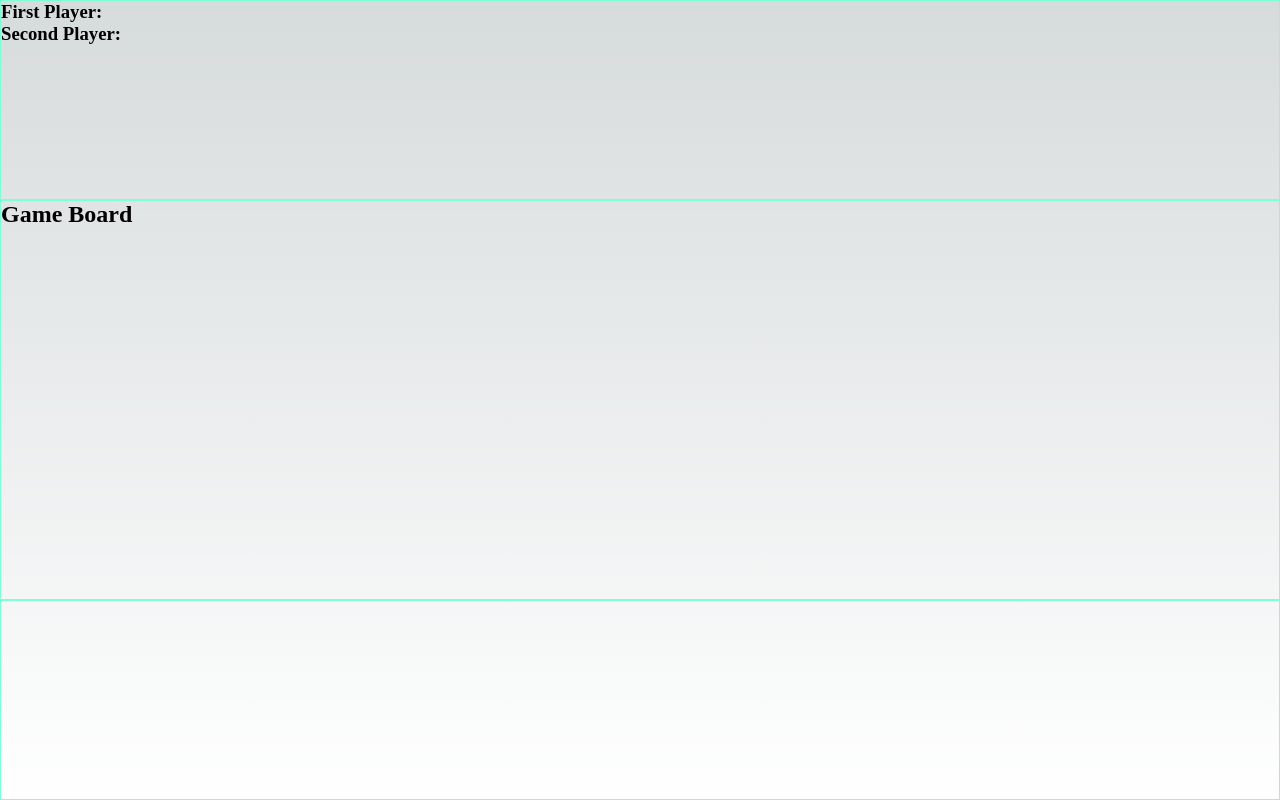
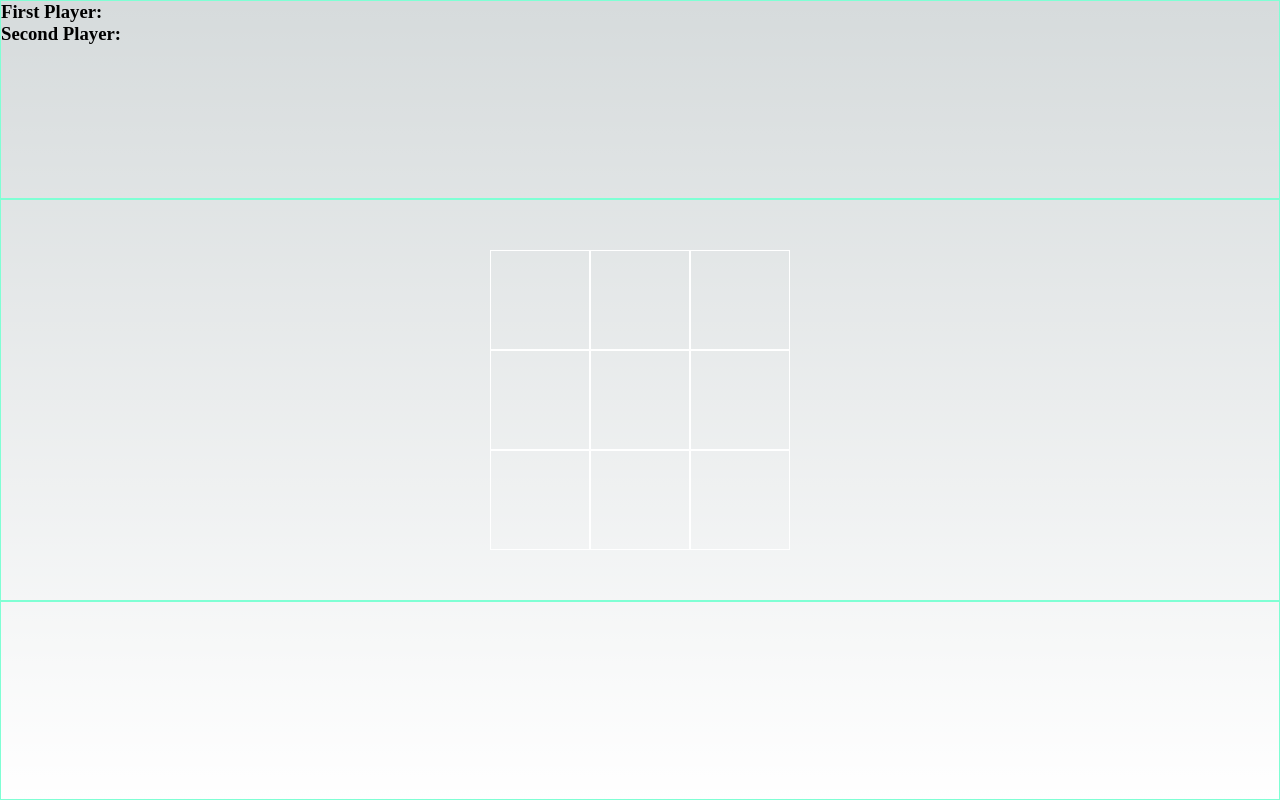
Before and after one commit to javidan-dot-com/game, a Next.js app: page /game in a window 1280 px wide. Built offline with nearby package versions, Linux system fonts and the light colour scheme.

Commit message:
build: game-board component

```diff
--- a/components/game-board/game-board.module.scss
+++ b/components/game-board/game-board.module.scss
@@ -0,0 +1,32 @@
+.board {
+  display: flex;
+  flex-direction: column;
+  justify-content: center;
+  align-items: center;
+  width: 100%;
+  height: 400px;
+  margin: 0 auto;
+  font-size: 1rem;
+  line-height: 1.5;
+}
+
+.row {
+  display: flex;
+  flex-direction: row;
+  justify-content: space-between;
+  align-items: center;
+  width: fit-content;
+  margin: 0 auto;
+  height: fit-content;
+}
+
+.cell {
+  display: flex;
+  flex-direction: column;
+  justify-content: center;
+  align-items: center;
+  width: 100px;
+  height: 100px;
+  margin: 0 auto;
+  border: 1px solid white;
+}
--- a/components/game-board/game-board.tsx
+++ b/components/game-board/game-board.tsx
@@ -1,6 +1,45 @@
-const GameBoard = () => {
+import { useState } from 'react';
+import styles from './game-board.module.scss';
+import { PlayerInfo, Players } from '@/pages/game';
+
+export enum EGameStates {
+    PLAYING = 'PLAYING',
+    GAME_OVER = 'GAME_OVER'
+}
+
+type GameBoardProps = {
+    players: PlayerInfo[]
+}
+
+const GameBoard = ({ players }: GameBoardProps) => {
+    const [board, setBoard] = useState<string[][]>([
+        ['', '', ''],
+        ['', '', ''],
+        ['', '', '']
+    ]);
+    const [gameState, setGameState] = useState(EGameStates.PLAYING);
+    const [currentPlayer, setCurrentPlayer] = useState('X');
+
+    const handleCellClick = () => {
+        console.log('Cell clicked');
+    }
+
     return (
-        <h2>Game Board</h2>
+        <div className={styles.board}>
+            {board.map((row, rowIndex) => (
+                <div key={rowIndex} className={styles.row}>
+                    {row.map((cell, columnIndex) => (
+                        <div
+                            key={columnIndex}
+                            className={styles.cell}
+                            onClick={() => handleCellClick()}
+                        >
+                            {cell}
+                        </div>
+                    ))}
+                </div>
+            ))}
+        </div>
     )
 }
 
--- a/pages/game.tsx
+++ b/pages/game.tsx
@@ -1,10 +1,46 @@
 import { useRouter } from "next/router";
 import styles from '../styles/Game.module.scss';
 import GameBoard from "@/components/game-board/game-board";
+import { useEffect, useState } from "react";
+
+export type Players = {
+    firstPlayer: string,
+    secondPlayer: string
+}
+
+export type PlayerInfo = {
+    player: string,
+    playerName: string,
+    score: number
+}
 
 const Game = () => {
-    const router = useRouter();
-    const { firstPlayer, secondPlayer } = router.query;
+    const route = useRouter();
+    const { firstPlayer, secondPlayer } = route.query as Players;
+    const [players, setPlayers] = useState<PlayerInfo[]>([
+        {
+            player: "Player 1",
+            playerName: '',
+            score: 0,
+        },
+        {
+            player: "Player 2",
+            playerName: '',
+            score: 0,
+        }]);
+
+    useEffect(() => {
+        setPlayers([
+            {
+                ...players[0],
+                playerName: firstPlayer,
+            },
+            {
+                ...players[1],
+                playerName: secondPlayer,
+            }
+        ]);
+    }, [firstPlayer, secondPlayer]);
 
     return (
         <main className={styles.main}>
@@ -14,7 +50,9 @@ const Game = () => {
             </div>
 
             <div className={styles.game_board}>
-                <GameBoard />
+                <GameBoard
+                    players={players}
+                />
             </div>
 
             <div className={styles.score_board}></div>
--- a/styles/Game.module.scss
+++ b/styles/Game.module.scss
@@ -6,7 +6,7 @@
     height: 100vh;
     width: 100vw;
 
-    div {
+    > * {
         border: 1px solid aquamarine;
         width: 100vw;
         height: 100%;
```
